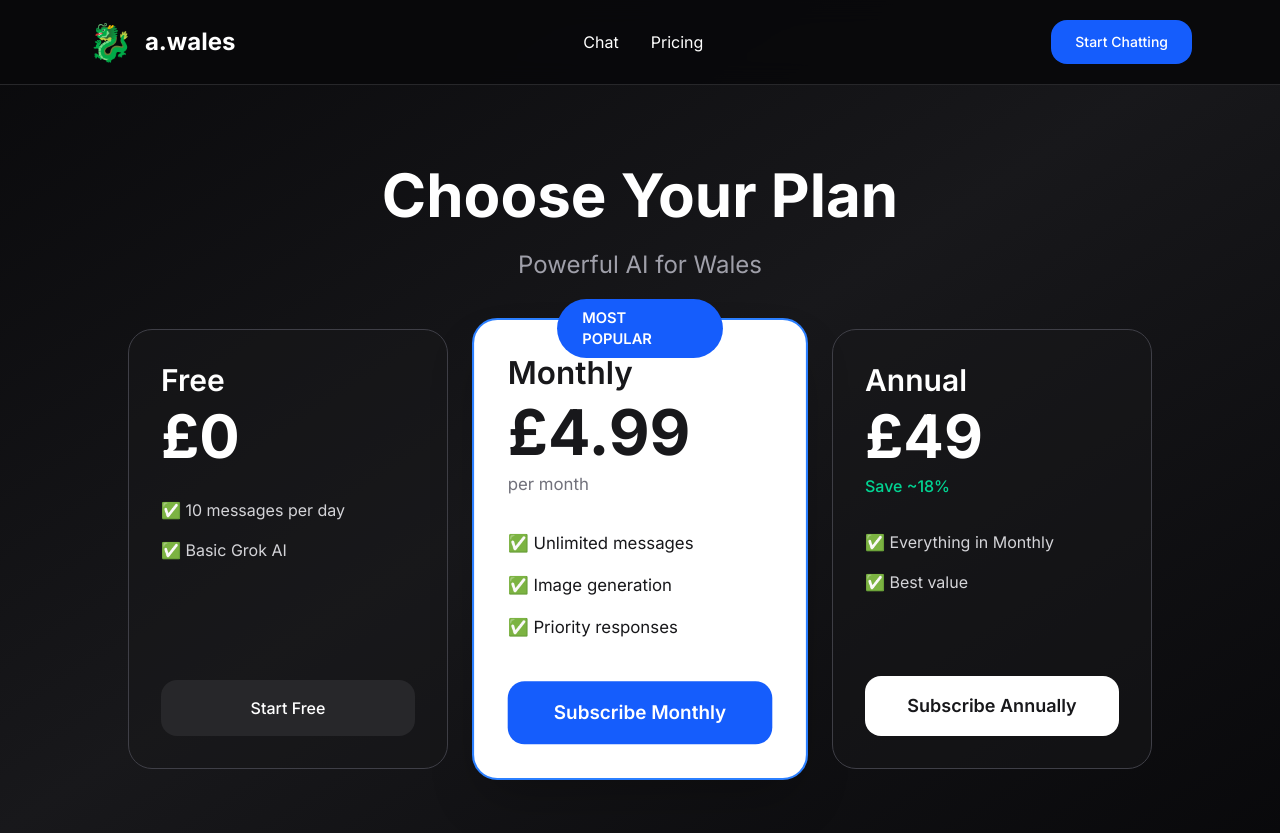
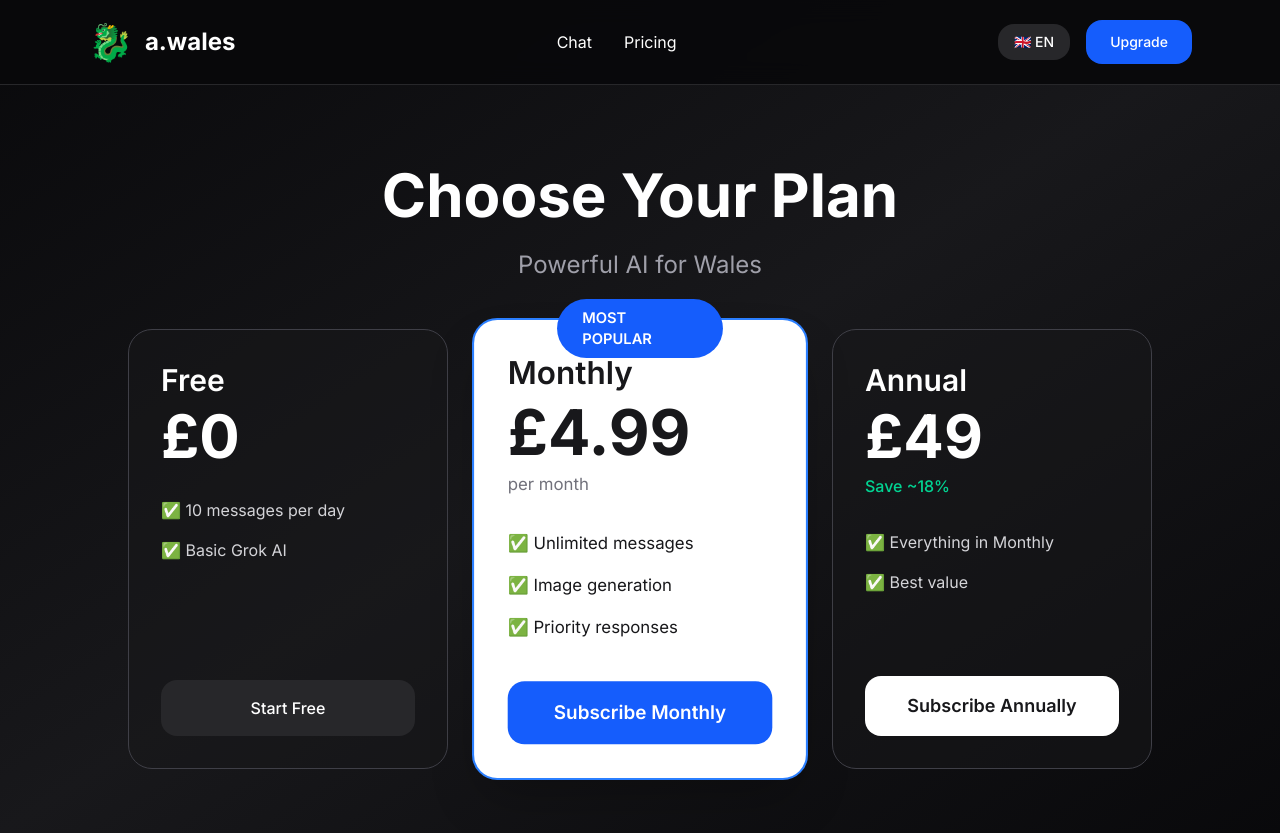
Before and after one commit to walesai/a-wales, a Next.js app: page /pricing in a window 1280 px wide. Built offline with nearby package versions, Linux system fonts and the light colour scheme.

Commit message:
Update homepage and pricing with new Header

```diff
--- a/app/page.tsx
+++ b/app/page.tsx
@@ -1,29 +1,13 @@
 'use client';
 
+import Header from '../../components/Header';
 import Link from 'next/link';
 
 export default function Home() {
   return (
     <div className="min-h-screen bg-gradient-to-br from-zinc-950 via-zinc-900 to-zinc-950 text-white">
+      <Header />
 
-      {/* Consistent Header */}
-      <header className="sticky top-0 z-50 bg-zinc-950/95 backdrop-blur-md border-b border-zinc-800">
-        <div className="max-w-6xl mx-auto px-6 py-5 flex justify-between items-center">
-          <div className="flex items-center gap-3">
-            <span className="text-4xl">🐉</span>
-            <Link href="/" className="text-2xl font-bold hover:text-blue-400 transition">a.wales</Link>
-          </div>
-          <nav className="hidden md:flex items-center gap-8 text-base">
-            <Link href="/chat" className="hover:text-blue-400 transition">Chat</Link>
-            <Link href="/pricing" className="hover:text-blue-400 transition">Pricing</Link>
-          </nav>
-          <Link href="/chat" className="px-6 py-3 bg-blue-600 hover:bg-blue-700 rounded-2xl text-sm font-medium transition">
-            Start Chatting
-          </Link>
-        </div>
-      </header>
-
-      {/* Rest of homepage */}
       <div className="pt-20 pb-20 px-6 text-center">
         <div className="max-w-5xl mx-auto">
           <div className="text-8xl md:text-9xl mb-8">🐉</div>
--- a/app/pricing/page.tsx
+++ b/app/pricing/page.tsx
@@ -1,6 +1,7 @@
 'use client';
 
 import { useState } from 'react';
+import Header from '../../components/Header';
 import Link from 'next/link';
 
 export default function Pricing() {
@@ -30,23 +31,7 @@ export default function Pricing() {
 
   return (
     <div className="min-h-screen bg-gradient-to-br from-zinc-950 via-zinc-900 to-zinc-950 text-white">
-
-      {/* Header */}
-      <header className="sticky top-0 z-50 bg-zinc-950/95 backdrop-blur-md border-b border-zinc-800">
-        <div className="max-w-6xl mx-auto px-6 py-5 flex justify-between items-center">
-          <div className="flex items-center gap-3">
-            <span className="text-4xl">🐉</span>
-            <Link href="/" className="text-2xl font-bold hover:text-blue-400 transition">a.wales</Link>
-          </div>
-          <nav className="hidden md:flex items-center gap-8 text-base">
-            <Link href="/chat" className="hover:text-blue-400 transition">Chat</Link>
-            <Link href="/pricing" className="hover:text-blue-400 transition">Pricing</Link>
-          </nav>
-          <Link href="/chat" className="px-6 py-3 bg-blue-600 hover:bg-blue-700 rounded-2xl text-sm font-medium transition">
-            Start Chatting
-          </Link>
-        </div>
-      </header>
+      <Header />
 
       <div className="pt-20 pb-16 px-6">
         <div className="max-w-5xl mx-auto text-center">
@@ -55,7 +40,6 @@ export default function Pricing() {
         </div>
 
         <div className="grid md:grid-cols-3 gap-6 md:gap-8 max-w-5xl mx-auto mt-12">
-          {/* Free */}
           <div className="bg-zinc-900/50 border border-zinc-700 rounded-3xl p-8 flex flex-col">
             <h3 className="text-3xl font-semibold mb-2">Free</h3>
             <p className="text-6xl font-bold mb-8">£0</p>
@@ -68,7 +52,6 @@ export default function Pricing() {
             </Link>
           </div>
 
-          {/* Monthly */}
           <div className="bg-white text-zinc-900 rounded-3xl p-8 flex flex-col relative scale-105 shadow-2xl border-2 border-blue-500">
             <div className="absolute -top-5 left-1/2 -translate-x-1/2 bg-blue-600 text-white text-sm font-semibold px-6 py-2 rounded-full">
               MOST POPULAR
@@ -90,7 +73,6 @@ export default function Pricing() {
             </button>
           </div>
 
-          {/* Annual */}
           <div className="bg-zinc-900/50 border border-zinc-700 rounded-3xl p-8 flex flex-col">
             <h3 className="text-3xl font-semibold mb-2">Annual</h3>
             <p className="text-6xl font-bold mb-2">£49</p>
```
